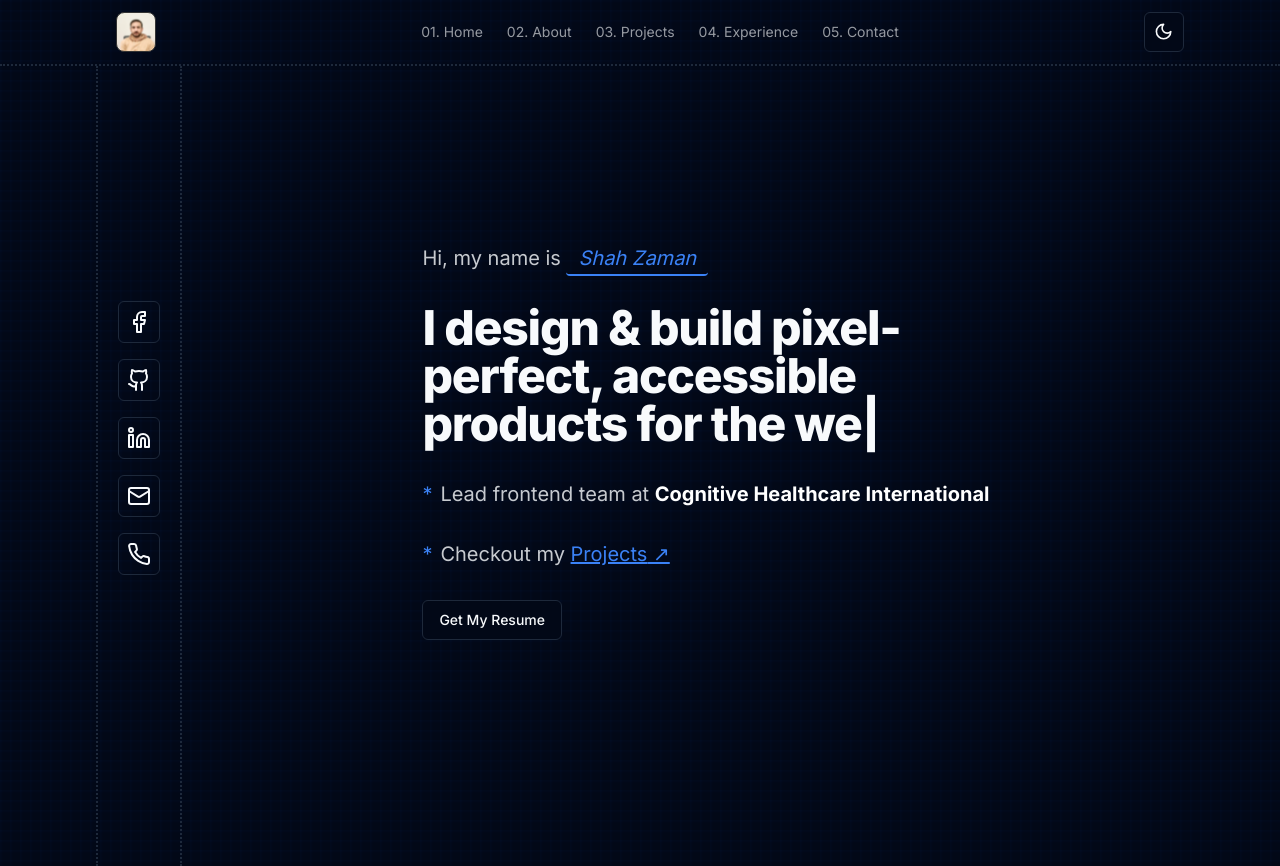
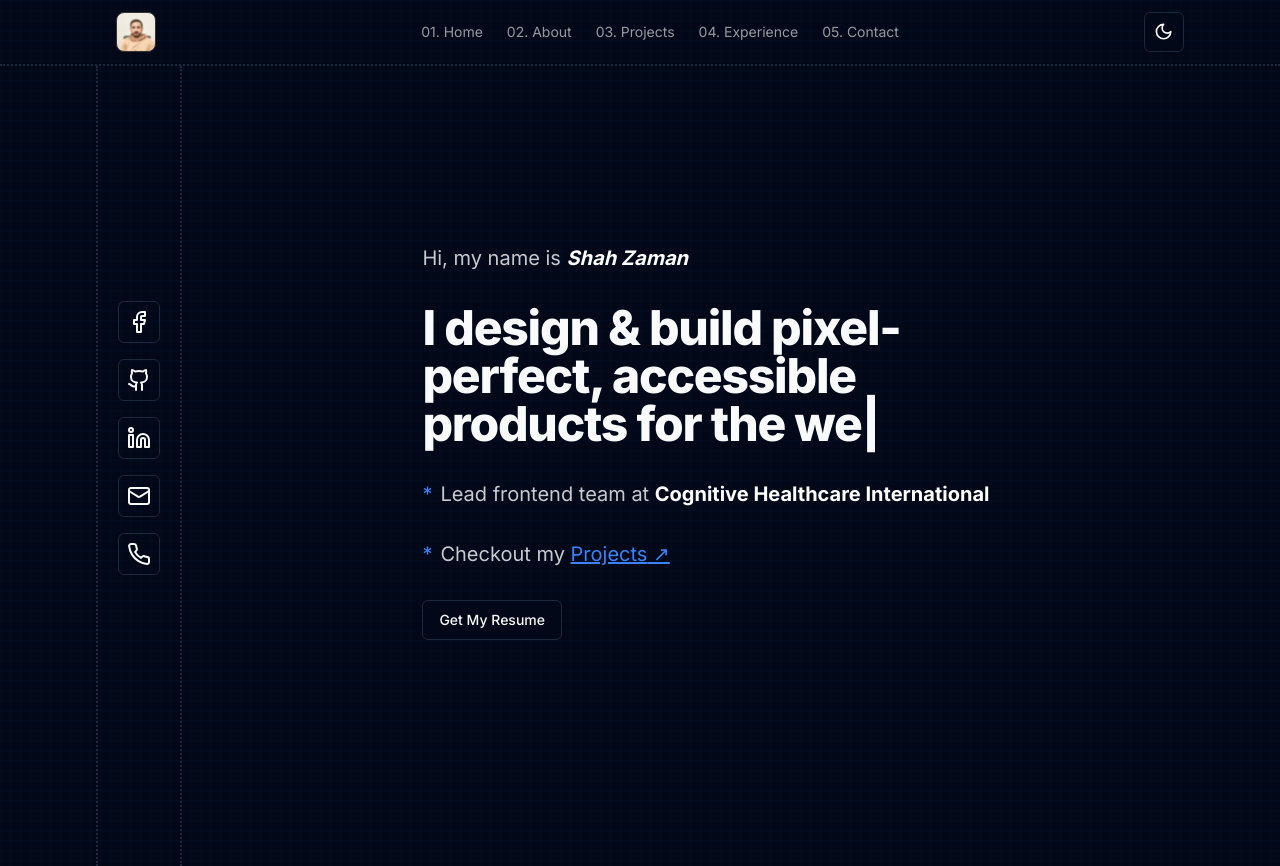
Before and after one commit to shahzaman900/my-portfolio, a React (Vite) app: page / in a window 1280 px wide. Built offline with nearby package versions, Linux system fonts and the light colour scheme.

Commit message:
update intro

```diff
--- a/src/components/intro.tsx
+++ b/src/components/intro.tsx
@@ -5,7 +5,7 @@ import { Button } from './ui/button';
 function Introduction() {
   return (
     <div className=' flex gap-8 flex-col md:w-3/5 p-4 pb-14'>
-      <h6 className='md:text-xl sm:text-lg text-lg text-foreground/80 pr-2'>Hi, my name is <span className='px-3 py-1  rounded text-primary border-b-2 border-primary italic'>Shah Zaman</span></h6>
+      <h6 className='md:text-xl sm:text-lg text-lg text-foreground/80 pr-2'>Hi, my name is <span className='text-white italic font-bold'>Shah Zaman</span></h6>
       <TypeAnimation
         sequence={[
           // Same substring at the start will only be typed out once, initially
```
